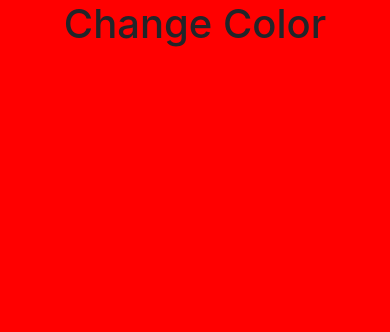
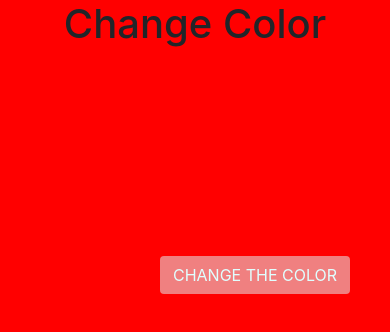
Before and after one commit to amirten28/changecolor, a plain HTML site: page index.html in a window 390 px wide. Drawn offline with nearby package versions, Linux system fonts and the light colour scheme.

Commit message:
Add files via upload

```diff
--- a/changeColor.css
+++ b/changeColor.css
@@ -19,3 +19,13 @@ color: lightcyan;
  .btn:hover{
 cursor: pointer;
  }
+
+ @media only screen and (max-width: 600px) {
+    .btn {
+        background-color: lightcoral;
+        position: absolute;
+        margin-left: 160px;
+        margin-top: 200px;
+        color: lightcyan;
+    }
+  }
```
